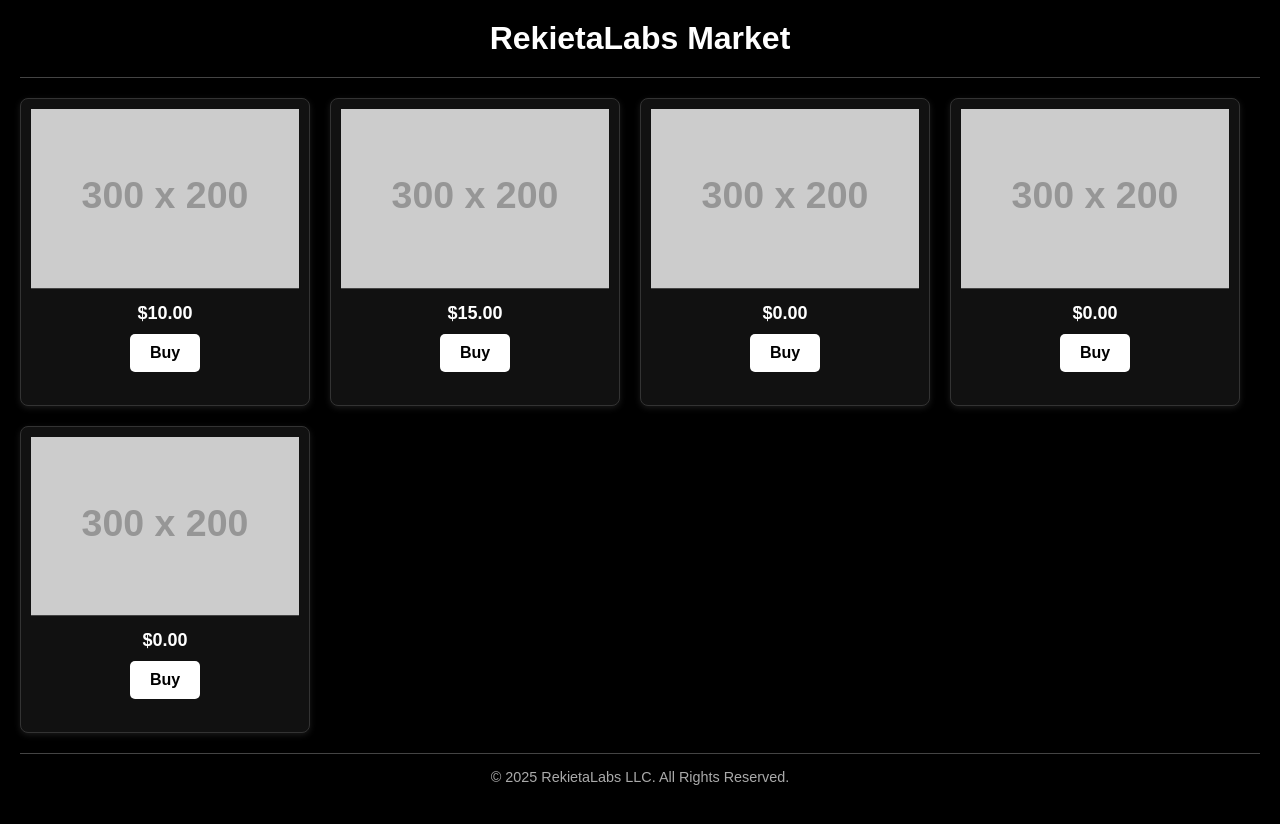
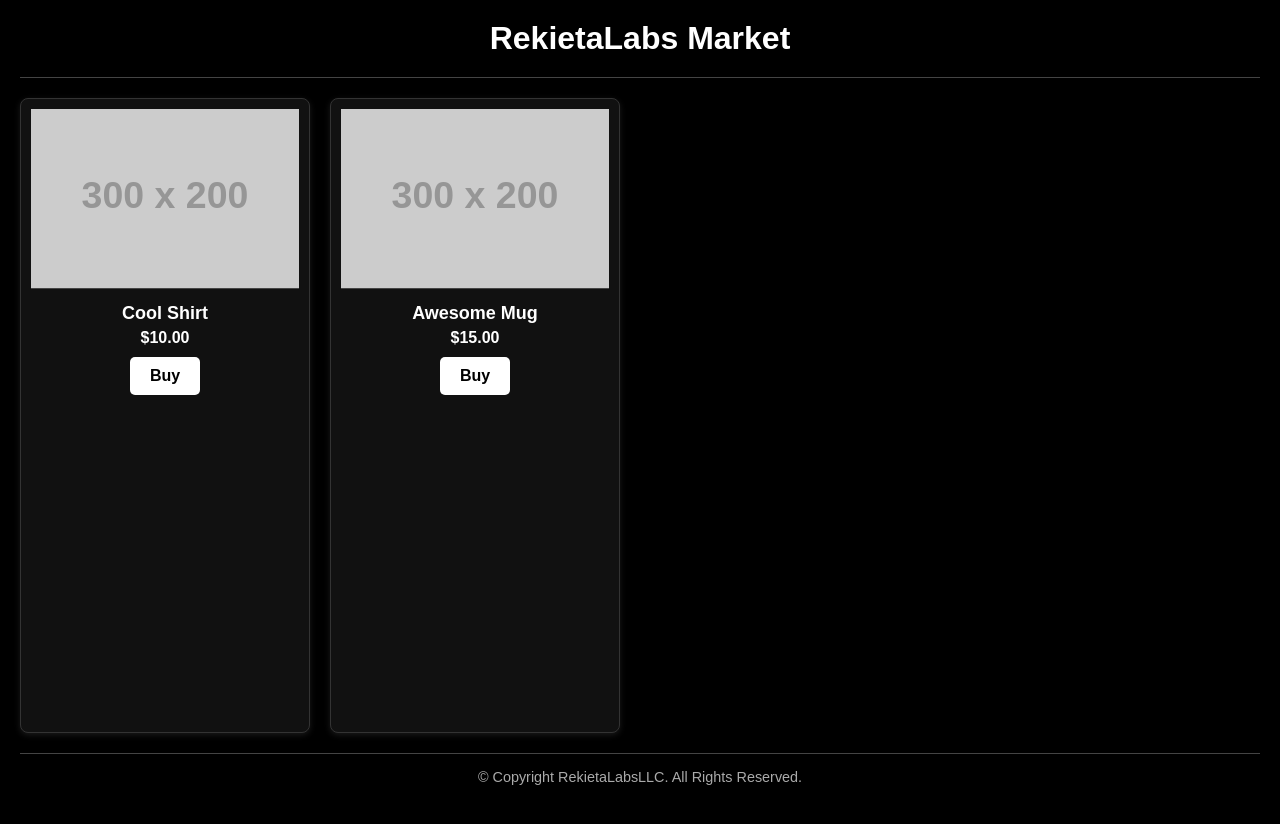
Before and after one commit to RekietaLabsLLC/shop, a website: page public/shop.html in a window 1280 px wide. Drawn offline with Linux system fonts and the light colour scheme; placeholder pictures from the web are drawn by us.

Commit message:
Update shop.html

```diff
--- a/public/shop.html
+++ b/public/shop.html
@@ -58,11 +58,17 @@
       border-bottom: 1px solid #444;
     }
 
-    .price {
+    .product-name {
       font-size: 18px;
       font-weight: bold;
+      margin: 10px 0 5px;
+    }
+
+    .price {
+      font-size: 16px;
+      font-weight: bold;
       color: white;
-      margin: 10px 0;
+      margin: 5px 0 10px;
     }
 
     .buy-button {
@@ -114,6 +120,7 @@
   <!-- 🔒 HIDDEN PRODUCT TEMPLATE - COPY THIS TO ADD NEW PRODUCTS -->
   <div class="product template">
     <img src="https://via.placeholder.com/300x200?text=Product+Image" alt="Product Name" />
+    <div class="product-name">Product Name</div>
     <div class="price">$0.00</div>
     <a class="buy-button" href="https://buy.stripe.com/YOUR_PAYMENT_LINK" target="_blank">Buy</a>
   </div>
@@ -124,6 +131,7 @@
     <!-- Product 1 -->
     <div class="product">
       <img src="https://via.placeholder.com/300x200?text=Shirt" alt="Shirt" />
+      <div class="product-name">Cool Shirt</div>
       <div class="price">$10.00</div>
       <a class="buy-button" href="https://buy.stripe.com/test_shirt" target="_blank">Buy</a>
     </div>
@@ -131,37 +139,17 @@
     <!-- Product 2 -->
     <div class="product">
       <img src="https://via.placeholder.com/300x200?text=Mug" alt="Mug" />
+      <div class="product-name">Awesome Mug</div>
       <div class="price">$15.00</div>
       <a class="buy-button" href="https://buy.stripe.com/test_mug" target="_blank">Buy</a>
     </div>
-
-  <!-- Product 3 -->
-  <div class="product">
-    <img src="https://via.placeholder.com/300x200?text=Product+Image" alt="Product Name" />
-    <div class="price">$0.00</div>
-    <a class="buy-button" href="https://buy.stripe.com/YOUR_PAYMENT_LINK" target="_blank">Buy</a>
-  </div>
-
-      <!-- Product 4 -->
-  <div class="product">
-    <img src="https://via.placeholder.com/300x200?text=Product+Image" alt="Product Name" />
-    <div class="price">$0.00</div>
-    <a class="buy-button" href="https://buy.stripe.com/YOUR_PAYMENT_LINK" target="_blank">Buy</a>
-  </div>
-
-      <!-- Product 5 -->
-  <div class="product">
-    <img src="https://via.placeholder.com/300x200?text=Product+Image" alt="Product Name" />
-    <div class="price">$0.00</div>
-    <a class="buy-button" href="https://buy.stripe.com/YOUR_PAYMENT_LINK" target="_blank">Buy</a>
-  </div>
 
     <!-- Add more here using the template -->
 
   </div>
 
   <footer>
-    © 2025 RekietaLabs LLC. All Rights Reserved.
+   © Copyright RekietaLabsLLC. All Rights Reserved.
   </footer>
 
 </body>
```
